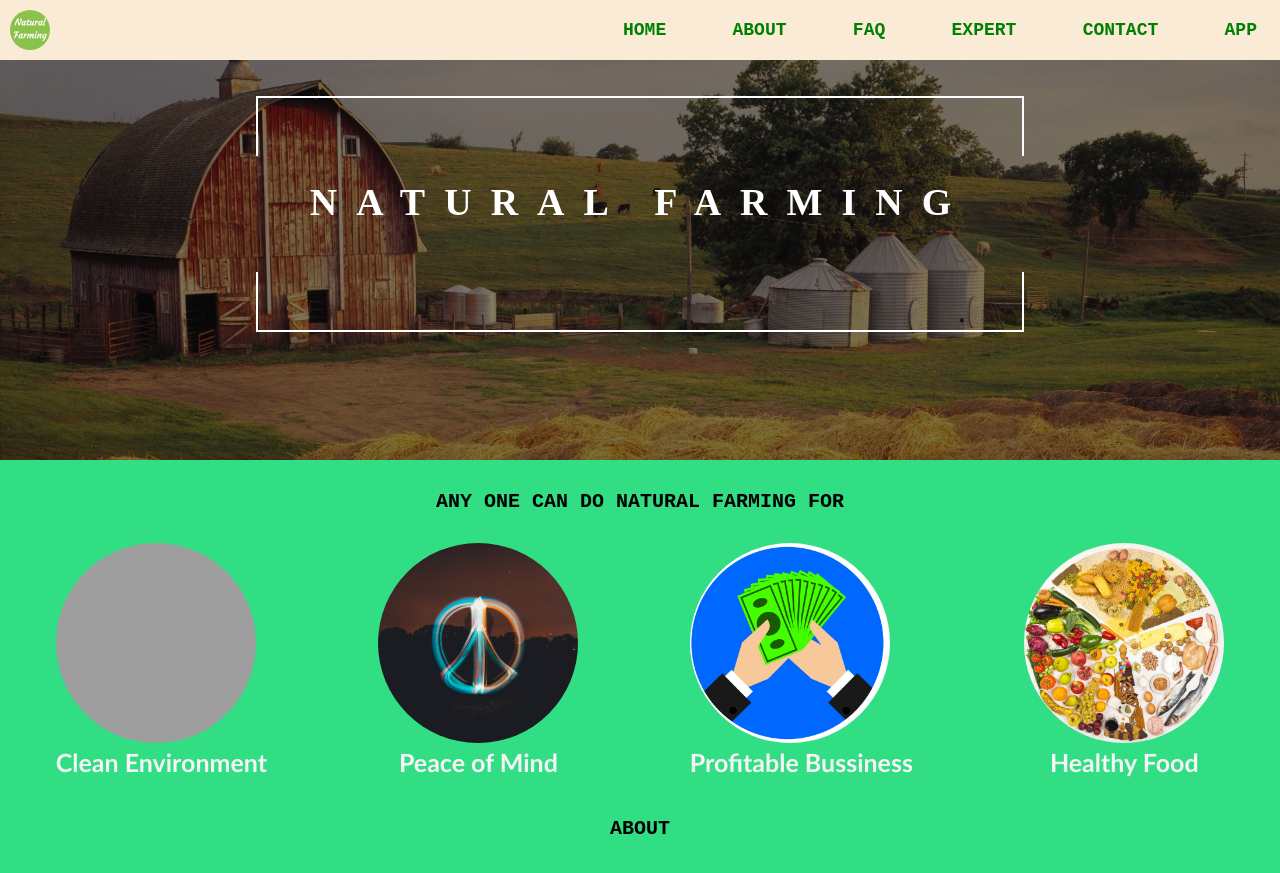
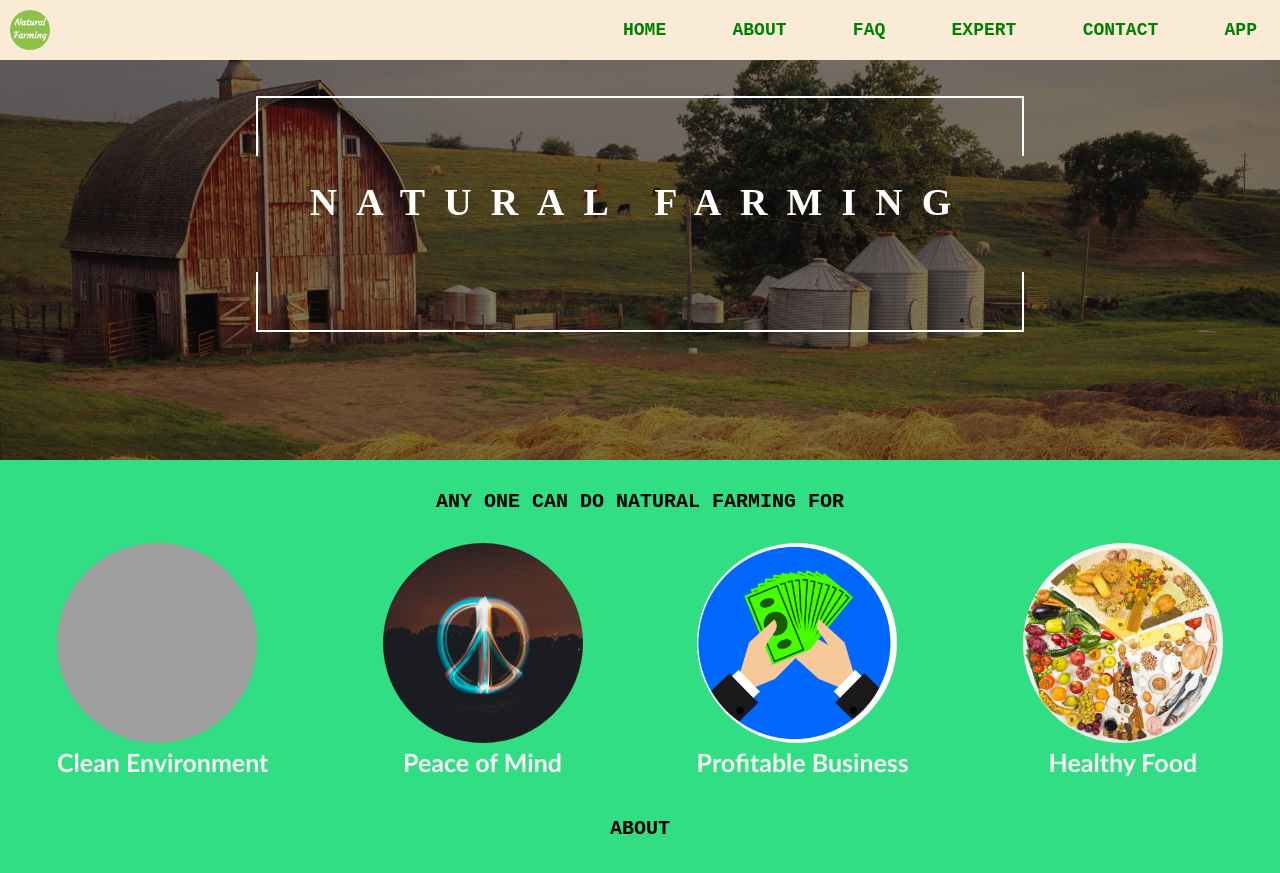
Before and after one commit to anirbanpal2002/NaturalFarming, a website with bundled scripts: page index.html in a window 1280 px wide. Shown: the top 873 px of the page. Built offline with nearby package versions, Linux system fonts and the light colour scheme; grey boxes are pictures that could not be loaded.

Commit message:
sceond commit

```diff
--- a/index.html
+++ b/index.html
@@ -75,7 +75,7 @@
         <div class="card 1">
           <div class="card_image"> <img src="pic3.jpg" /> </div>
           <div class="card_title title-white">
-            <p>Profitable Bussiness</p>
+            <p>Profitable Business</p>
           </div>
         </div>
         <div class="card 1">
```
